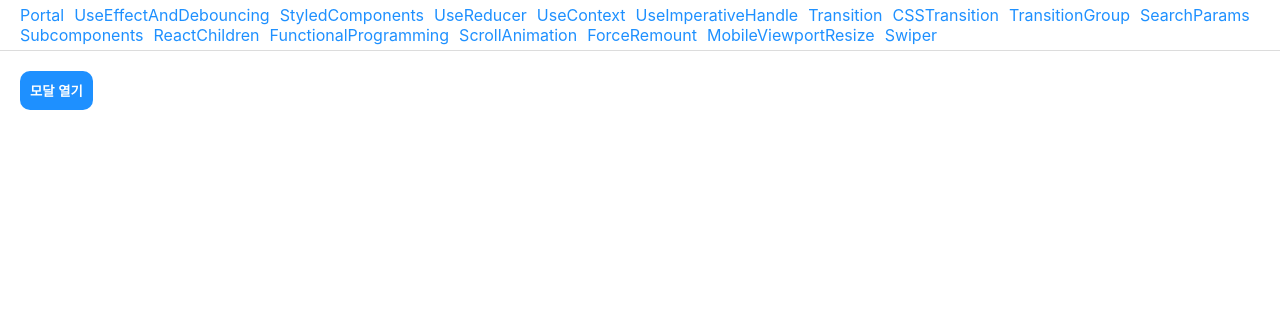
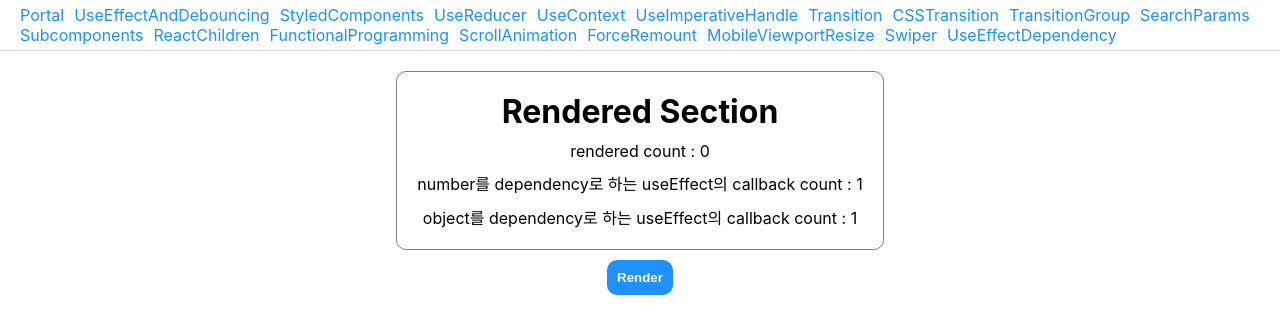
Before and after one commit to socratone/react-advanced, a React (Create React App) app: page /use-effect-dependency in a window 1280 px wide. Shown: the top 334 px of the page. Built offline with nearby package versions, Linux system fonts and the light colour scheme.

Commit message:
feat: add useEffect dependency page

```diff
--- a/src/App.tsx
+++ b/src/App.tsx
@@ -18,6 +18,7 @@ import ScrollAnimationPage from './pages/ScrollAnimation';
 import ForceRemountPage from './pages/ForceRemountPage';
 import MobileViewportResizePage from './pages/MobileViewportResizePage';
 import SwiperPage from './pages/SwiperPage';
+import UseEffectDependencyPage from './pages/UseEffectDependency';
 
 function App() {
   return (
@@ -48,6 +49,9 @@ function App() {
           MobileViewportResize
         </MainNavItem>
         <MainNavItem to="/swiper">Swiper</MainNavItem>
+        <MainNavItem to="/use-effect-dependency">
+          UseEffectDependency
+        </MainNavItem>
       </MainNav>
       <Routes>
         <Route path="/portal" element={<PortalPage />} />
@@ -79,6 +83,10 @@ function App() {
           element={<MobileViewportResizePage />}
         />
         <Route path="/swiper" element={<SwiperPage />} />
+        <Route
+          path="/use-effect-dependency"
+          element={<UseEffectDependencyPage />}
+        />
         <Route path="*" element={<PortalPage />} />
       </Routes>
     </div>
--- /dev/null
+++ b/src/pages/UseEffectDependency/RenderedSection.tsx
@@ -0,0 +1,60 @@
+import styled from '@emotion/styled';
+import { useEffect, useState } from 'react';
+
+type RenderedSectionProps = {
+  renderedCount: number;
+  number: number;
+  object: { key: string };
+};
+
+const RenderedSection = ({
+  renderedCount,
+  number,
+  object,
+}: RenderedSectionProps) => {
+  const [numberCallbackCount, setNumberCallbackCount] = useState(0);
+  const [objectCallbackCount, seObjectCallbackCount] = useState(0);
+
+  useEffect(() => {
+    setNumberCallbackCount((count) => count + 1);
+  }, [number]);
+
+  useEffect(() => {
+    seObjectCallbackCount((count) => count + 1);
+  }, [object]);
+
+  return (
+    <Container>
+      <Title>Rendered Section</Title>
+      <Text>rendered count : {renderedCount}</Text>
+      <Text>
+        number를 dependency로 하는 useEffect의 callback count :{' '}
+        {numberCallbackCount}
+      </Text>
+      <Text>
+        object를 dependency로 하는 useEffect의 callback count :{' '}
+        {objectCallbackCount}
+      </Text>
+    </Container>
+  );
+};
+
+const Container = styled.div`
+  padding: 20px;
+  display: flex;
+  flex-direction: column;
+  align-items: center;
+  gap: 10px;
+  border-radius: 10px;
+  border: 1px solid gray;
+`;
+
+const Title = styled.h1`
+  margin: 0;
+`;
+
+const Text = styled.p`
+  margin: 0;
+`;
+
+export default RenderedSection;
--- /dev/null
+++ b/src/pages/UseEffectDependency/index.tsx
@@ -0,0 +1,42 @@
+import { useState } from 'react';
+import styled from 'styled-components';
+import RenderedSection from './RenderedSection';
+
+const UseEffectDependencyPage = () => {
+  const [renderedCount, setRenderedCount] = useState(0);
+
+  const handleClickRender = () => {
+    setRenderedCount((renderedCount) => renderedCount + 1);
+  };
+
+  return (
+    <Container>
+      <RenderedSection
+        renderedCount={renderedCount}
+        number={0}
+        object={{ key: 'something' }}
+      />
+      <Button onClick={handleClickRender}>Render</Button>
+    </Container>
+  );
+};
+
+const Container = styled.div`
+  padding: 20px;
+  display: flex;
+  flex-direction: column;
+  align-items: center;
+  gap: 10px;
+`;
+
+const Button = styled.button`
+  color: white;
+  background: dodgerblue;
+  border: 0;
+  border-radius: 10px;
+  padding: 10px;
+  cursor: pointer;
+  font-weight: 700;
+`;
+
+export default UseEffectDependencyPage;
```
